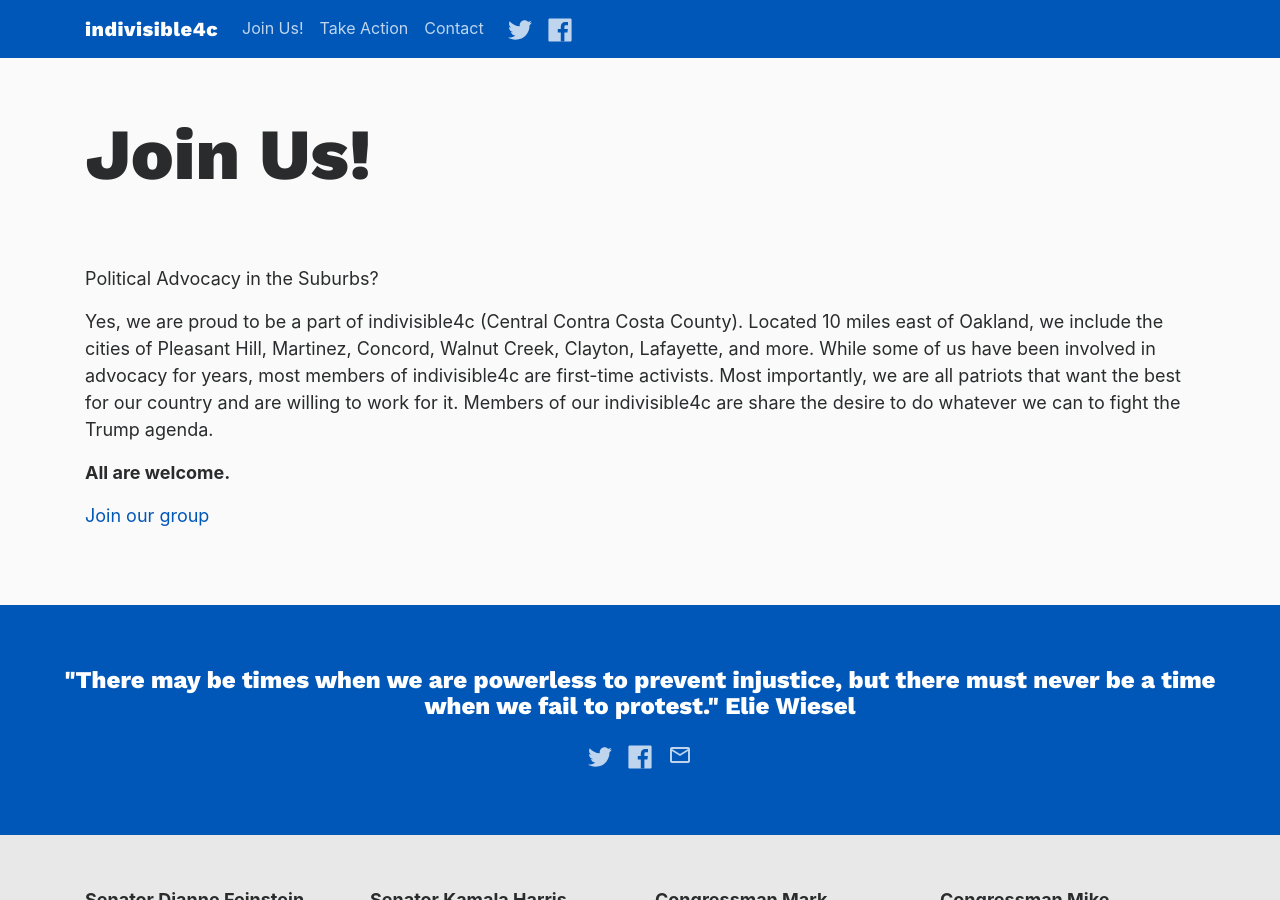
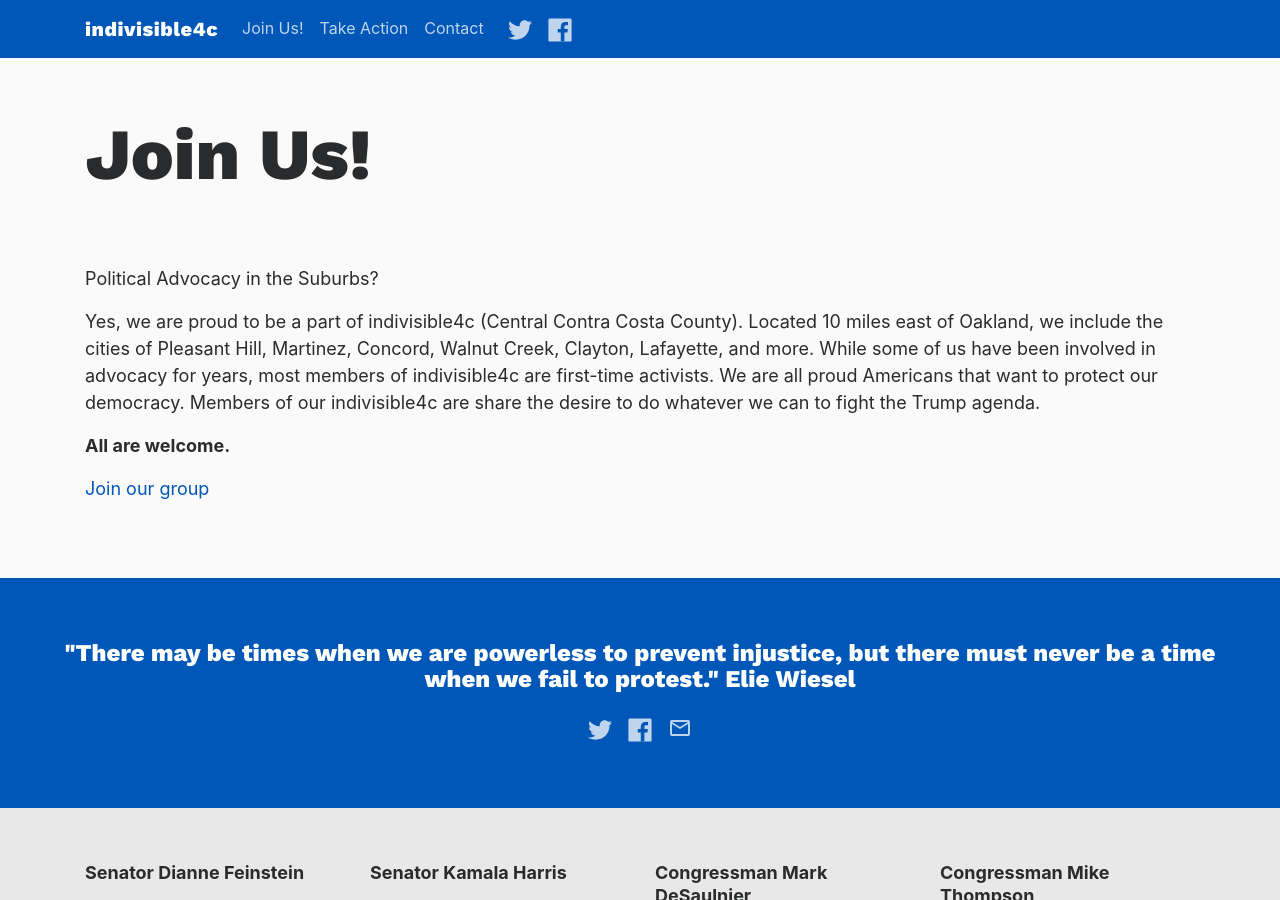
Before and after one commit to IndivisibleTemplate/BasicTemplate, a Jekyll site: the page built from join-us.markdown, in a window 1280 px wide and 900 px high. Built offline with Jekyll 4.4.1, drawn with Linux system fonts in a browser that asks for light colours; nearby versions of some CDN libraries; comment, search, counter and statistics services are not loaded.

Commit message:
Updated Join Us

```diff
--- a/join-us.markdown
+++ b/join-us.markdown
@@ -5,8 +5,8 @@
 
 Political Advocacy in the Suburbs?
 
-Yes, we are proud to be a part of indivisible4c (Central Contra Costa County). Located 10 miles east of Oakland, we include the cities of Pleasant Hill, Martinez, Concord, Walnut Creek, Clayton, Lafayette, and more. While some of us have been involved in advocacy for years, most members of indivisible4c are first-time activists. Most importantly, we are all patriots that want the best for our country and are willing to work for it. Members of our indivisible4c are share the desire to do whatever we can to fight the Trump agenda.
+Yes, we are proud to be a part of indivisible4c (Central Contra Costa County). Located 10 miles east of Oakland, we include the cities of Pleasant Hill, Martinez, Concord, Walnut Creek, Clayton, Lafayette, and more. While some of us have been involved in advocacy for years, most members of indivisible4c are first-time activists. We are all proud Americans that want to protect our democracy. Members of our indivisible4c are share the desire to do whatever we can to fight the Trump agenda.
 
 **All are welcome.**
 
-[Join our group](https://www.facebook.com/indivisible4c/)
+[Join our group](www.facebook.com/indivisible4c/)
```
